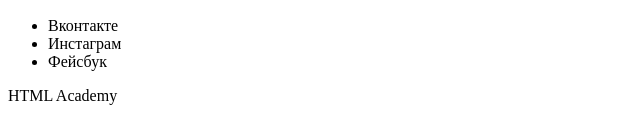
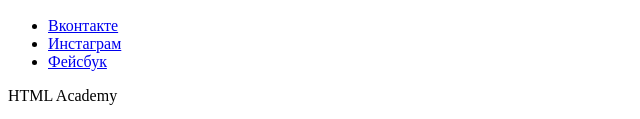
Before and after one commit to VladHolo628/1582609-cat-energy-21, a website: page source/index.html in a window 1280 px wide. Shown: the part 1990-2109 px from the top of the page, without its empty margins (0-640 px from the left). Drawn offline with Linux system fonts and the light colour scheme.

Commit message:
Исправил ссылки на соц. сети

```diff
--- a/source/index.html
+++ b/source/index.html
@@ -112,9 +112,9 @@
         <img class="credits__logo" src="http://placehold.it/128x24" alt="Логотип Кэт Энерджи">
         <div class="credits__social socials">
           <ul class="socials__list">
-            <li class="socials__item socials__item--vkontakte"><span class="visually-hidden">Вконтакте</span></li>
-            <li class="socials__item socials__item--instagram"><span class="visually-hidden">Инстаграм</span></li>
-            <li class="socials__item socials__item--facebook"><span class="visually-hidden">Фейсбук</span></li>
+            <li class="socials__item socials__item--vkontakte"><a class="socials__link" href="#">Вконтакте</a></li>
+            <li class="socials__item socials__item--instagram"><a class="socials__link" href="#">Инстаграм</a></li>
+            <li class="socials__item socials__item--facebook"><a class="socials__link" href="#">Фейсбук</a></li>
           </ul>
         </div>
         <div class="credits__copyright copyright">
```
